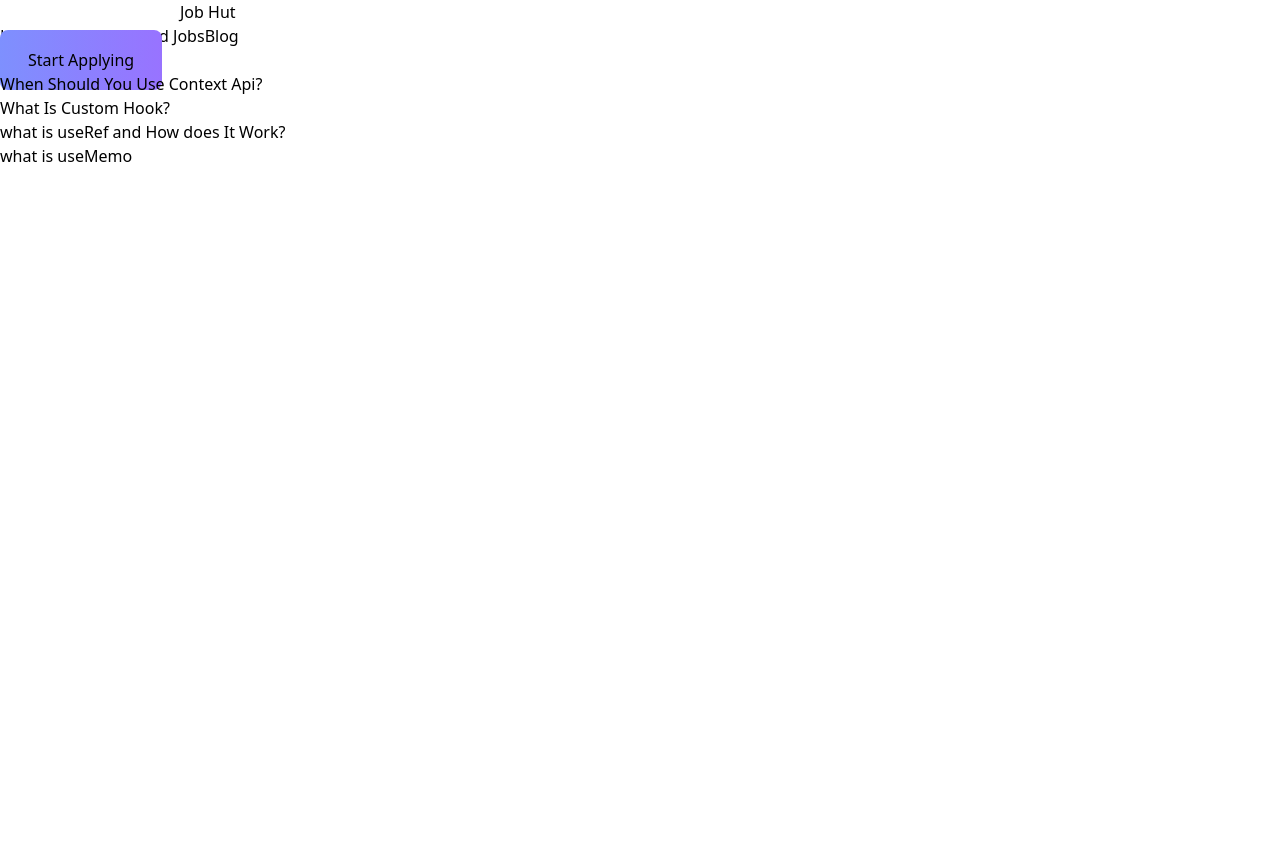
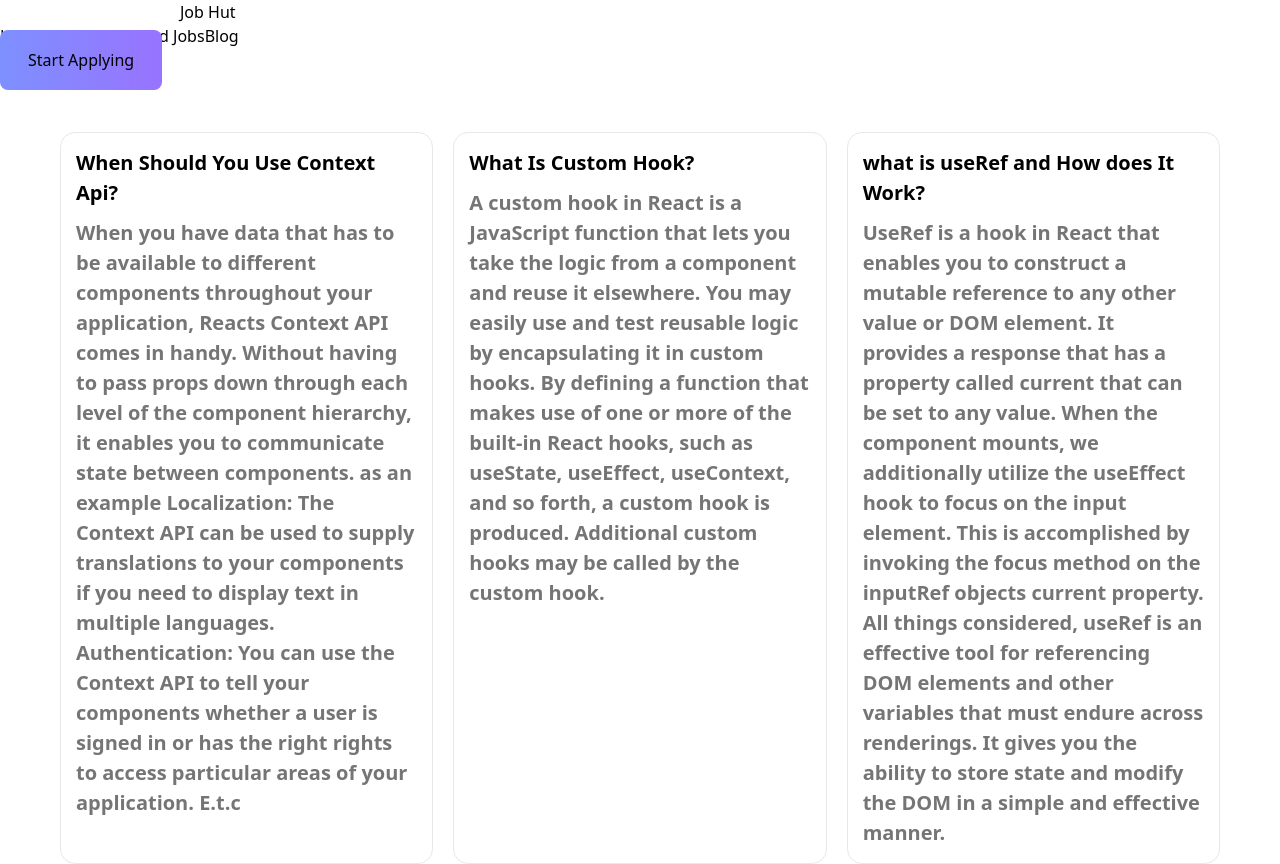
Before and after one commit to Abu-Sahad/job_bazer, a React (Vite) app: page /blog in a window 1280 px wide. Shown: the top 864 px of the page. Before the commit the page ends 800 px from the top, so only its background shows below. Built offline with nearby package versions, Linux system fonts and the light colour scheme.

Commit message:
added blog and rechart

```diff
--- /dev/null
+++ b/src/component/Blog/Blog.css
@@ -0,0 +1,36 @@
+.blog-area {
+    display: grid;
+    grid-template-columns: repeat(3, 1fr);
+    gap: 20px;
+    margin-left: 60px;
+    margin-right: 60px;
+    margin-top: 60PX;
+
+}
+
+.blog-content {
+    border: 1px solid #E8E8E8;
+    border-radius: 15px;
+    padding: 15px;
+
+}
+
+.blog-content h1 {
+    font-size: 20px;
+    font-weight: 800;
+    margin-bottom: 10px;
+}
+
+.blog-content p {
+    font-weight: 600;
+    font-size: 20px;
+    color: #757575;
+}
+
+@media only screen and (max-width: 600px) {
+    .blog-area {
+        display: grid;
+        grid-template-columns: 1fr;
+
+    }
+}
--- a/src/component/Blog/Blog.jsx
+++ b/src/component/Blog/Blog.jsx
@@ -1,17 +1,34 @@
+import './Blog.css'
 const Blog = () => {
     return (
-        <div>
-            <div>
+        <div className="blog-area">
+            <div className='blog-content'>
                 <h1>When Should You Use Context Api?</h1>
+                <p>When you have data that has to be available to different components throughout your application, Reacts Context API comes in handy. Without having to pass props down through each level of the component hierarchy, it enables you to communicate state between components.
+                    as an example
+                    Localization: The Context API can be used to supply translations to your components if you need to display text in multiple languages.
+                    Authentication: You can use the Context API to tell your components whether a user is signed in or has the right rights to access particular areas of your application.
+                    E.t.c</p>
             </div>
-            <div>
+            <div className='blog-content'>
                 <h1>What Is Custom Hook?</h1>
+                <p>A custom hook in React is a JavaScript function that lets you take the logic from a component and reuse it elsewhere. You may easily use and test reusable logic by encapsulating it in custom hooks.
+
+                    By defining a function that makes use of one or more of the built-in React hooks, such as useState, useEffect, useContext, and so forth, a custom hook is produced. Additional custom hooks may be called by the custom hook.
+                </p>
             </div>
-            <div>
+            <div className='blog-content'>
                 <h1>what is useRef and How does It Work?</h1>
+                <p>UseRef is a hook in React that enables you to construct a mutable reference to any other value or DOM element. It provides a response that has a property called current that can be set to any value.
+                    When the component mounts, we additionally utilize the useEffect hook to focus on the input element. This is accomplished by invoking the focus method on the inputRef objects current property.
+                    All things considered, useRef is an effective tool for referencing DOM elements and other variables that must endure across renderings. It gives you the ability to store state and modify the DOM in a simple and effective manner.
+                </p>
             </div>
-            <div>
-                <h1>what is useMemo</h1>
+            <div className='blog-content'>
+                <h1>what is useMemo?</h1>
+                <p>UseMemo is a hook in React that enables you to memoize a function calls output and prevent pointless recalculations. It accepts two arguments: an array of dependencies and a function that returns a result. Only when one of the dependencies changes does the function undergo a new evaluation.
+                    Overall, using useMemo can help you improve the speed of your React components by memoizing pricey function calls and preventing pointless recalculations. It should, however, be used with caution because it can complicate your code and is not always essential.
+                </p>
             </div>
         </div>
     );
--- a/src/component/Statistics/Statistics.jsx
+++ b/src/component/Statistics/Statistics.jsx
@@ -1,5 +1,4 @@
-import { useState } from 'react';
-import { RadialBarChart, RadialBar, Legend, Tooltip } from 'recharts';
+import { XAxis, YAxis, CartesianGrid, Tooltip, BarChart, Legend, Bar } from 'recharts';
 
 const data = [
     { name: 'Assignment 1', mark: 60 },
@@ -9,52 +8,16 @@ const data = [
     { name: 'Assignment 5', mark: 60 },
     { name: 'Assignment 6', mark: 60 },
 ];
-const CustomTooltip = ({ active, payload, label }) => {
-    if (active) {
-        return (
-            <div className="custom-tooltip">
-                <p className="label">{`${label} : ${payload[0].value}`}</p>
-            </div>
-        );
-    }
-
-    return null;
-};
-
 const Statistics = () => {
-
-    const [activeIndex, setActiveIndex] = useState(null);
-
-    const handleBarClick = (data, index) => {
-        setActiveIndex(index);
-    };
-
     return (
-        <RadialBarChart
-            width={500}
-            height={300}
-            innerRadius="10%"
-            outerRadius="80%"
-            data={data}
-            startAngle={180}
-            endAngle={0}
-            onClick={handleBarClick}
-        >
-            <RadialBar
-                minAngle={15}
-                label={{ position: 'insideStart', fill: '#fff' }}
-                background
-                clockWise
-                dataKey="mark"
-            />
-            <Legend
-                iconSize={10}
-                layout="vertical"
-                verticalAlign="middle"
-                align="right"
-            />
-            <Tooltip content={<CustomTooltip />} active={activeIndex !== null} />
-        </RadialBarChart>
+        <BarChart width={600} height={300} data={data}>
+            <CartesianGrid strokeDasharray="3 3" />
+            <XAxis dataKey="name" />
+            <YAxis />
+            <Tooltip />
+            <Legend />
+            <Bar dataKey="mark" fill="#8884d8" />
+        </BarChart>
     );
 };
 
```
